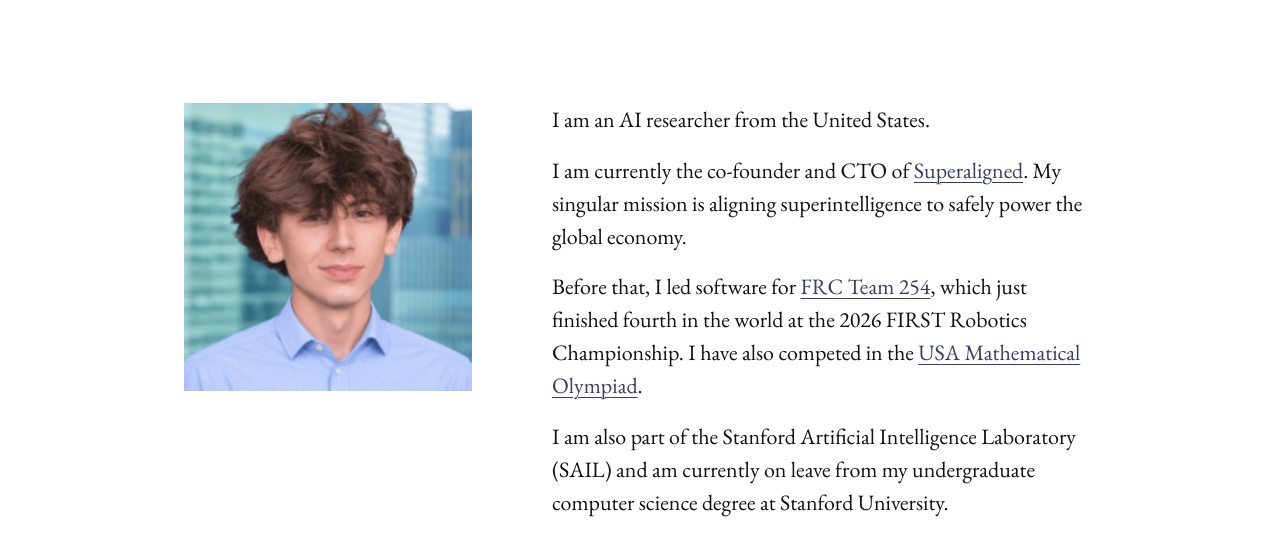
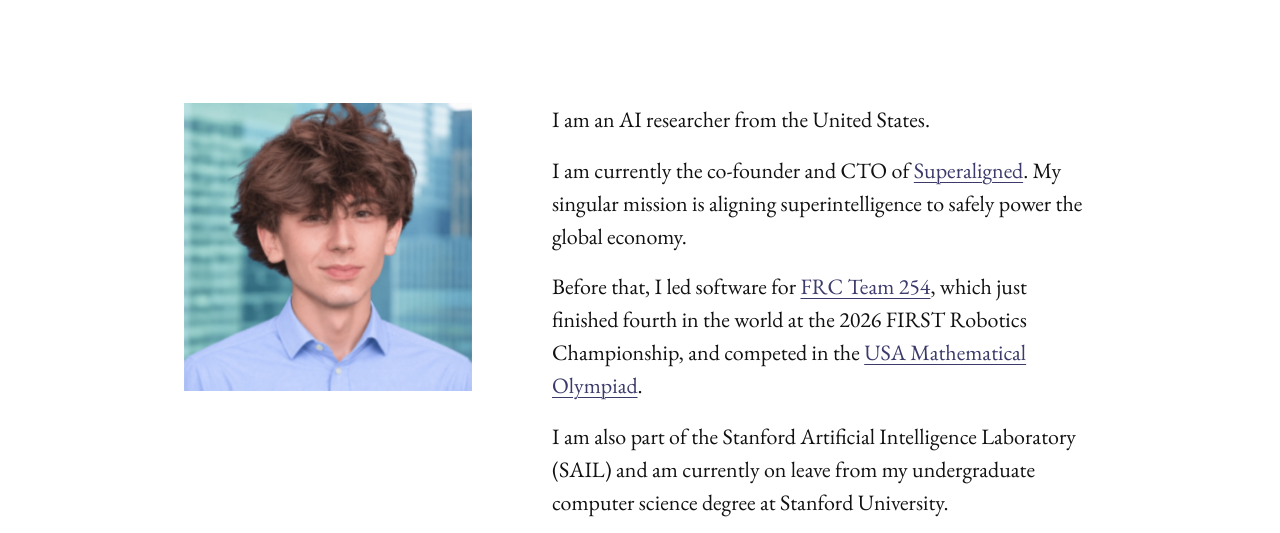
Before and after one commit to maxmanolov/maxmanolov.github.io, a plain HTML site: page index.html in a window 1280 px wide. Shown: the part 126-659 px from the top of the page. Drawn offline with nearby package versions, Linux system fonts and the light colour scheme.

Commit message:
Merge Team 254 and USAMO into one sentence

```diff
--- a/index.html
+++ b/index.html
@@ -40,7 +40,7 @@
           Before that, I led software for
           <a href="https://www.team254.com" target="_blank" rel="noreferrer">FRC Team 254</a>,
           which just finished fourth in the world at the 2026 FIRST Robotics
-          Championship. I have also competed in the
+          Championship, and competed in the
           <a href="https://en.wikipedia.org/wiki/United_States_of_America_Mathematical_Olympiad" target="_blank" rel="noreferrer">USA Mathematical Olympiad</a>.
         </p>
         <p>
```
